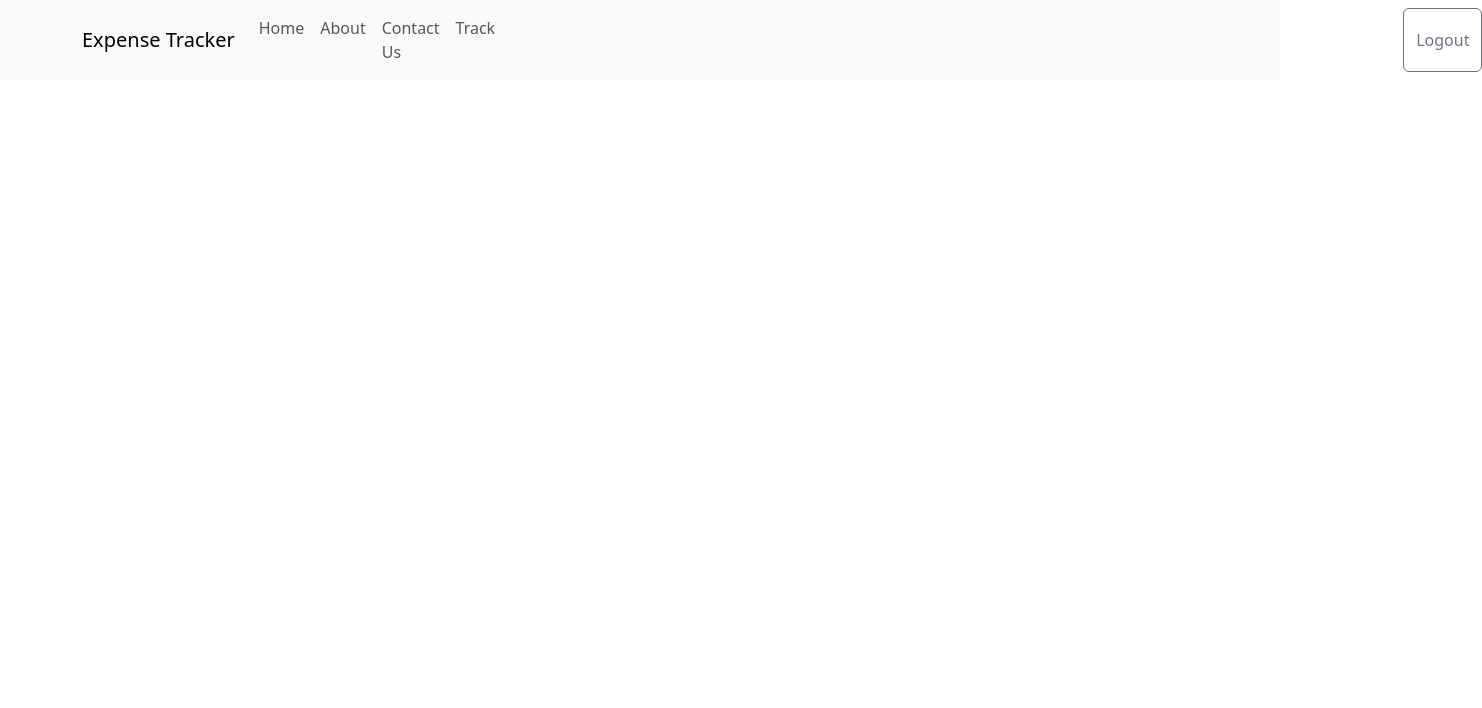
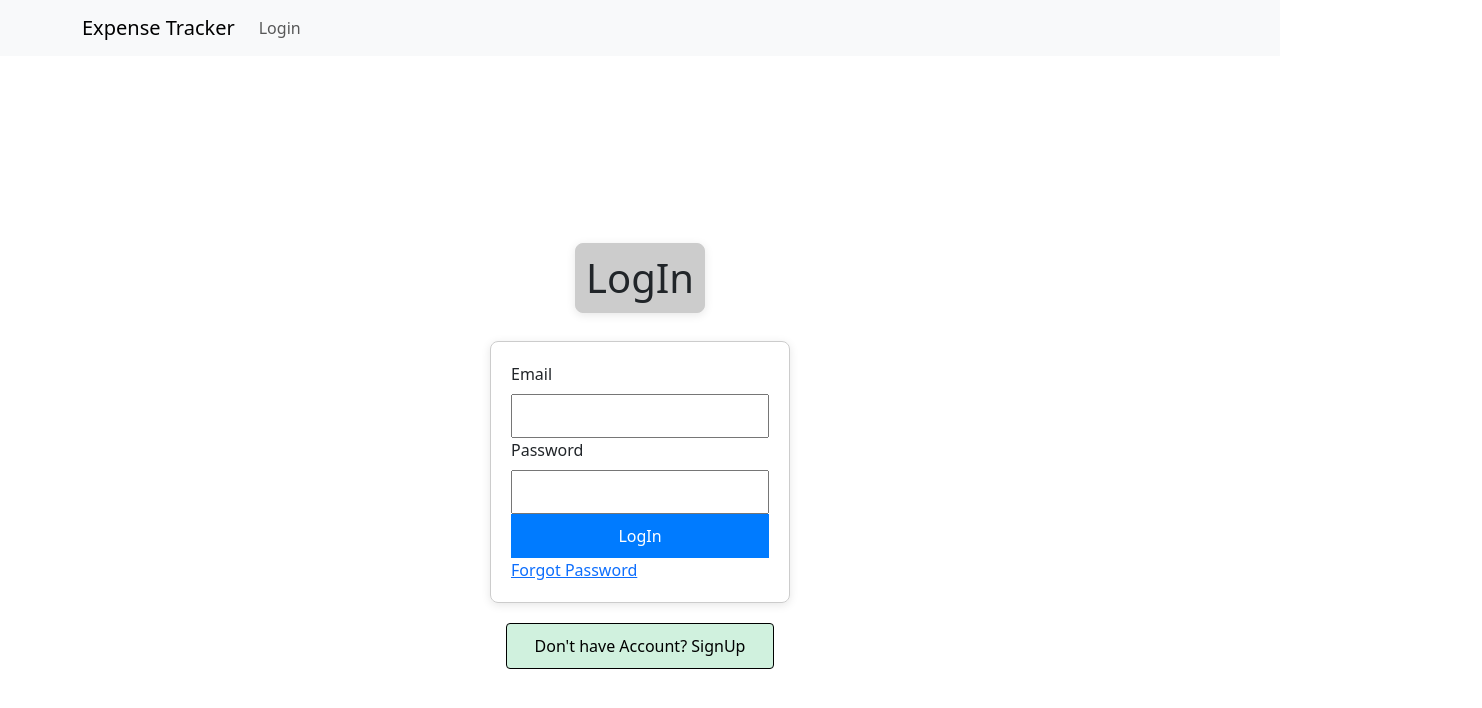
Before and after one commit to SAUMYAKUSH/expense-tracker, a React (Create React App) app in the folder expense_tracker/: page /auth in a window 1280 px wide. Shown: the top 708 px of the page, 1482 px wide, since content can reach past the window. Built offline with nearby package versions, Linux system fonts and the light colour scheme; no server answers; sample sign-in values are in the browser's storage.

Commit message:
adding redux

```diff
--- /dev/null
+++ b/expense_tracker/src/Store/store.js
@@ -0,0 +1,53 @@
+import {configureStore, createSlice} from "@reduxjs/toolkit";
+
+
+
+const authSlice = createSlice({
+    name: "auth",
+    initialState: {
+        isLoggedIn: false,
+        token: null,
+        userId: null,
+    },
+    reducers: {
+        login: (state,action) => {
+            state.isLoggedIn = true;
+            state.token = action.payload.token;
+            state.userId = action.payload.userId;
+        },
+        logout: (state) =>{
+            state.isLoggedIn = false;
+            state.token = null;
+            state.userId = null;
+        }
+    }
+});
+ export const {login, logout} = authSlice.actions;
+ export const authReducer = authSlice.reducer;
+
+ const expenseSlice = createSlice({
+    name: "expense",
+    initialState: {
+        expense: [],
+    },
+    reducers: {
+        addExpense: (state, action) =>{
+            state.expense.push(action.payload);
+        },
+        setExpense:(state, action)=>{
+            state.expense = action.payload;
+        },
+    },
+ });
+
+ export const {addExpense, setExpense} = expenseSlice.actions;
+ export const expenseReducer = expenseSlice.reducer;
+
+const store = configureStore({
+ reducer: {
+    auth: authReducer,
+    expense: expenseReducer,
+ },
+});
+
+export default store;
```
Also changed, not shown: expense_tracker/src/index.js (+5 -6 lines).
